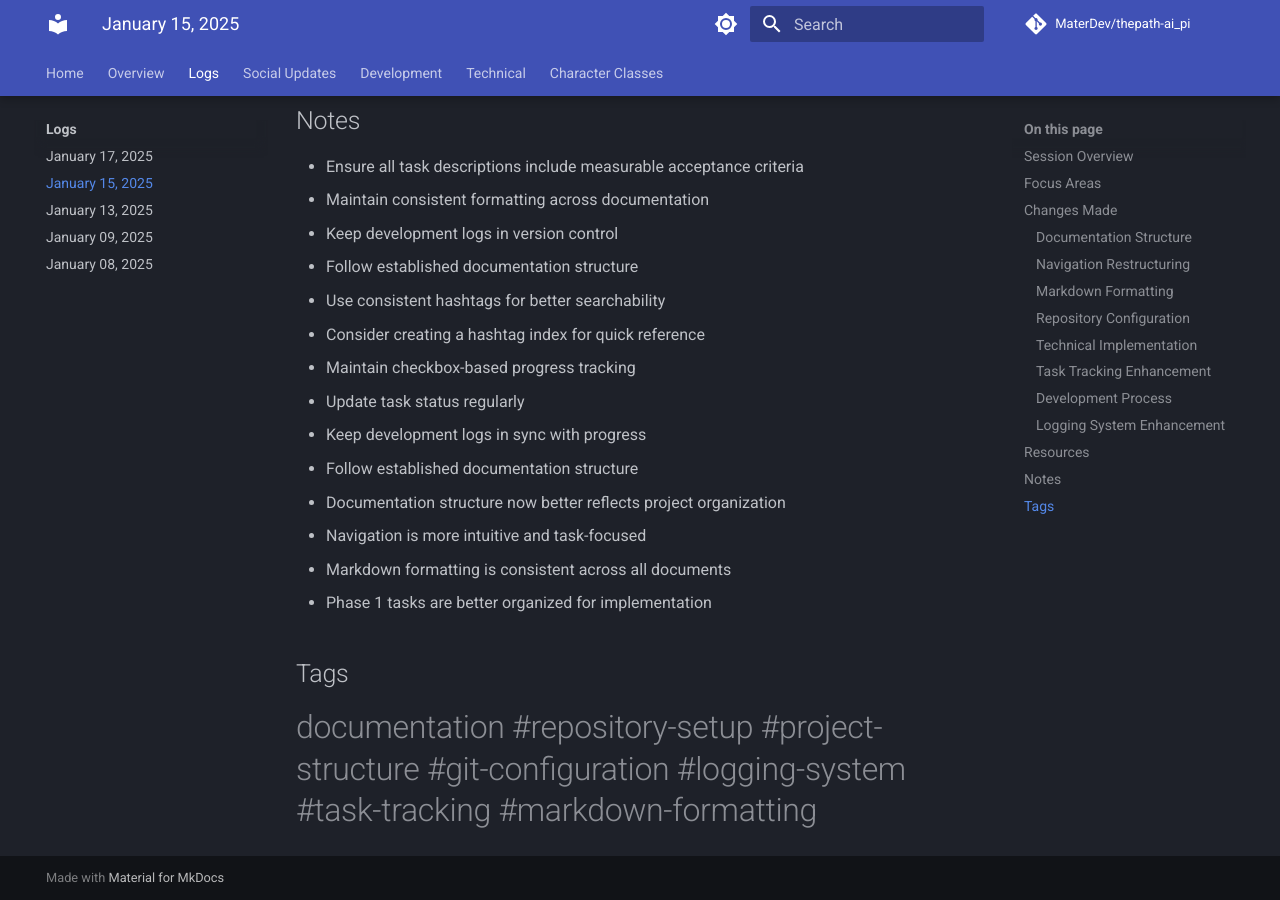
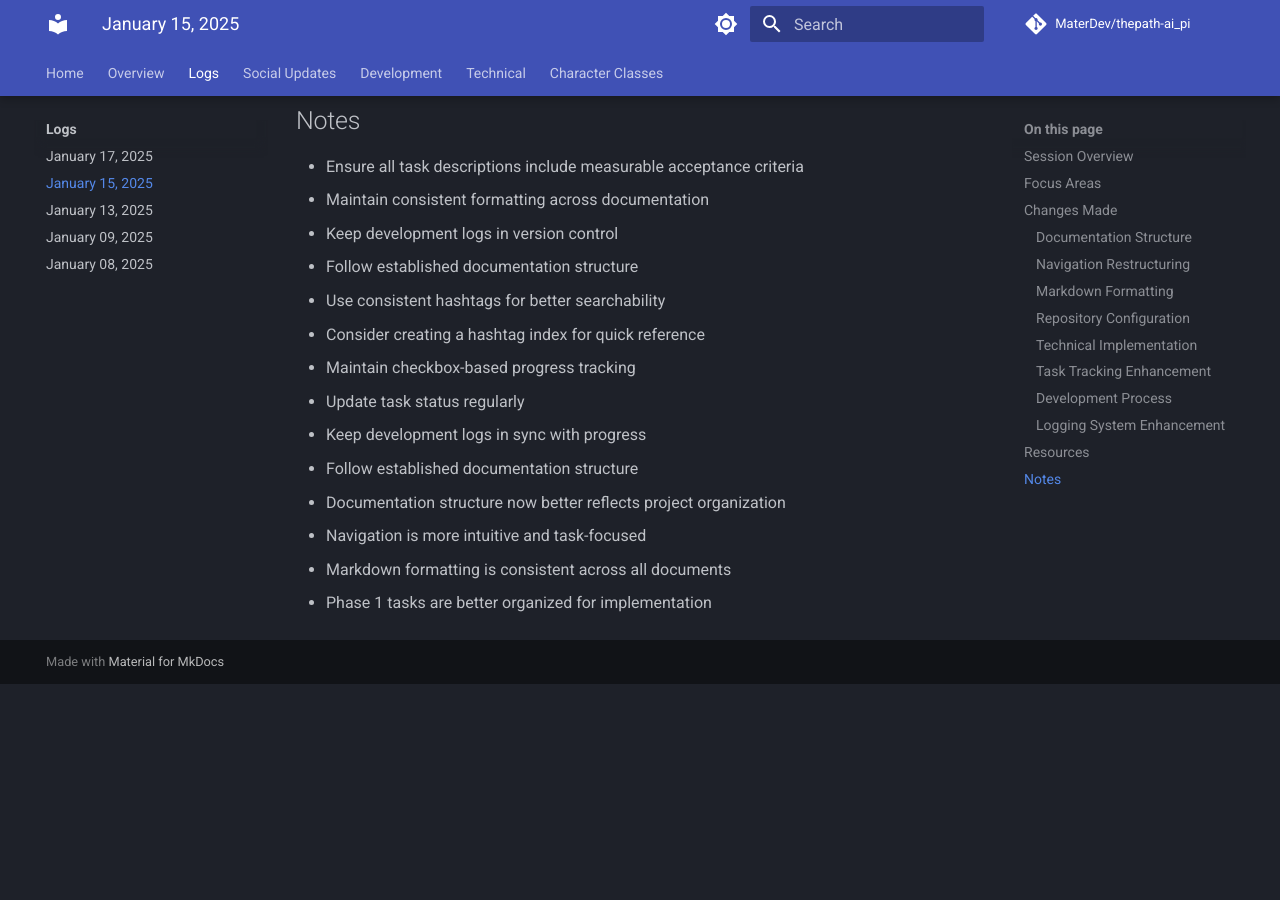
Before and after one commit to MaterDev/thepath-ai_pi, an MkDocs documentation site: the page built from docs/meta/logs/2025-01-15.md, in a window 1280 px wide and 900 px high, scrolled down 3424 px. Built offline with MkDocs 1.6.1 and Material for MkDocs 9.7.7, drawn with Linux system fonts in a browser that asks for light colours; comment, search, counter and statistics services are not loaded; after the commit the page ends 4108 px from its top, so only the background shows below that.

Commit message:
remove tags section from log file

```diff
--- a/docs/meta/logs/2025-01-15.md
+++ b/docs/meta/logs/2025-01-15.md
@@ -124,6 +124,3 @@ blockers: None
 * Navigation is more intuitive and task-focused
 * Markdown formatting is consistent across all documents
 * Phase 1 tasks are better organized for implementation
-
-## Tags
-#documentation #repository-setup #project-structure #git-configuration #logging-system #task-tracking #markdown-formatting
```
